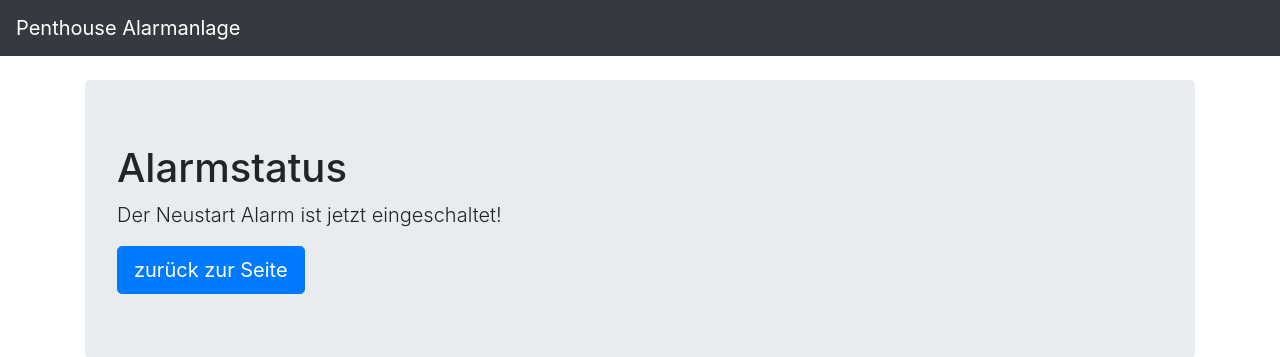
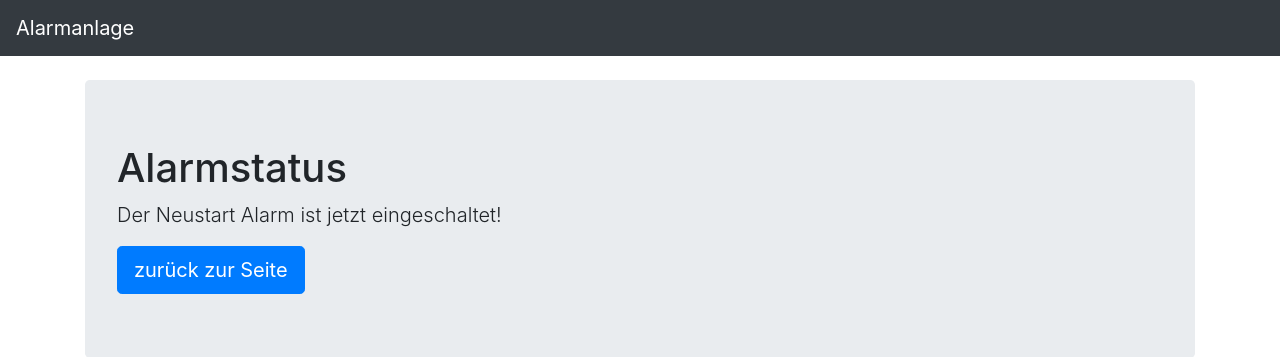
Before and after one commit to Domifry/Alarmanlage-RaspberryPI, a PHP site: page /einschalten1.php in a window 1280 px wide. Shown: the top 357 px of the page. Run offline with PHP 8.4, Linux system fonts and the light colour scheme; data that the repository does not hold is empty.

Commit message:
Update einschalten1.php

```diff
--- a/einschalten1.php
+++ b/einschalten1.php
@@ -47,11 +47,11 @@
     <link rel="stylesheet" href="https://stackpath.bootstrapcdn.com/bootstrap/4.1.3/css/bootstrap.min.css">
 
     <link rel="stylesheet" href="/main.css">
-    <title>Penthouse Alarmanlage</title>
+    <title>Alarmanlage</title>
   </head>
     <body>
      <nav class=" navbar navbar-expand-md navbar-dark bg-dark mb-4">
-      <a class="navbar-brand" href="#">Penthouse Alarmanlage</a>
+      <a class="navbar-brand" href="#">Alarmanlage</a>
       <button class="navbar-toggler" type="button" data-toggle="collapse" data-target="#navbarsExampleDefault" aria-controls="navbarsExampleDefault" aria-expanded="false" aria-label="Toggle navigation">
         <span class="navbar-toggler-icon"></span>
       </button>
```
